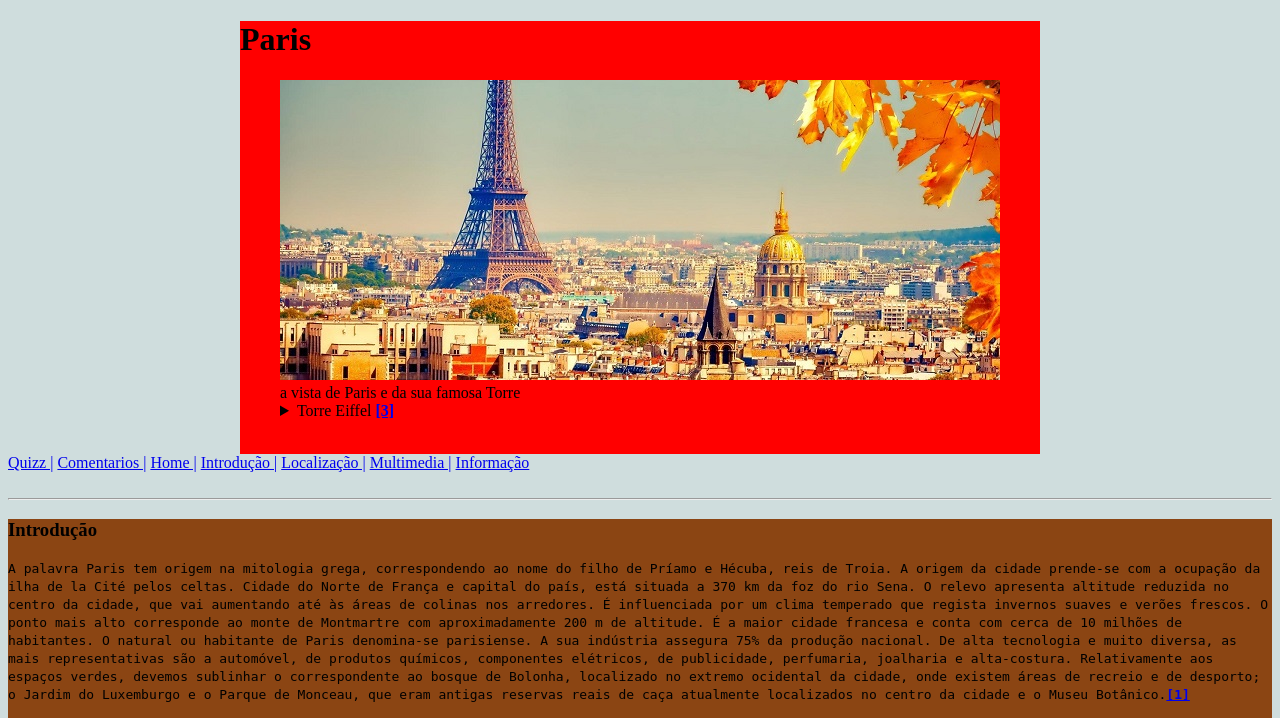
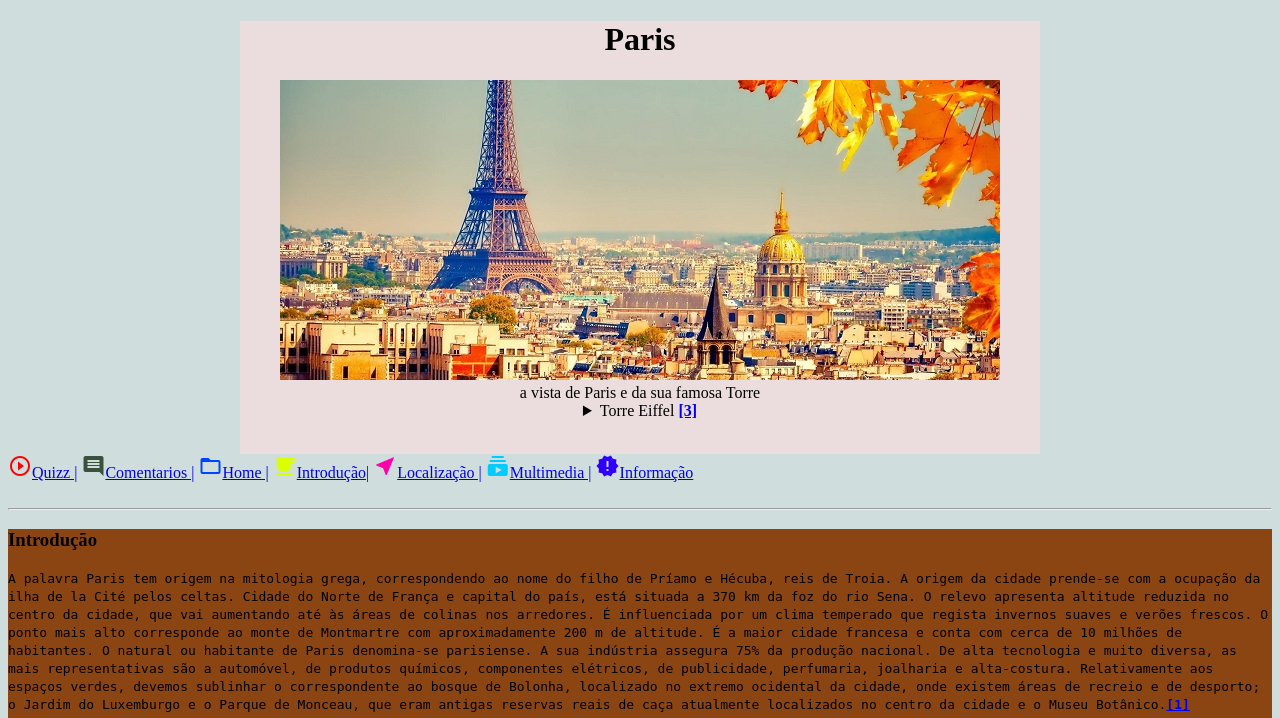
Before and after one commit to claudio-21902813/pw-lab, a PHP site: page /lab4/index.html in a window 1280 px wide. Shown: the top 718 px of the page. Run offline with PHP 8.4, Linux system fonts and the light colour scheme.

Commit message:
lab 4 desenvolvimento

```diff
--- a/lab4/estilos.css
+++ b/lab4/estilos.css
@@ -1,7 +1,8 @@
 body header {
-    background-color: red;
+    background-color: rgb(235, 221, 221);
     margin: auto;
     width: 800px;
+    text-align: center;
 }
 
 header ~ main {
--- a/lab4/index.html
+++ b/lab4/index.html
@@ -4,6 +4,7 @@
     <head>
         <link rel="shortcut icon" type="image/x-icon" href="imagens/favicon.ico"/>
         <link rel="stylesheet" href="estilos.css">
+        <link href="https://fonts.googleapis.com/icon?family=Material+Icons" rel="stylesheet">
         <meta charset="utf-8">
         <meta name="description" content="Descricao de uma cidade">
         <meta name="keywords" content="HTML,Web,Paris">
@@ -26,13 +27,13 @@
         </header>
 
         <nav>
-            <a href="quizz.html">Quizz |</a>
-            <a href="comentarios.html">Comentarios |</a>
-            <a href="../index.html">Home |</a>
-            <a href="index.html">Introdução |</a>
-            <a href="local.html">Localização |</a>
-            <a href="multimedia.html">Multimedia |</a>
-            <a href="info.html">Informação</a>
+            <a href="quizz.html"><i class="material-icons" style="font-size:24px;color:red">play_circle_outline</i>Quizz |</a>
+            <a href="comentarios.html"><i class="material-icons" style="font-size:24px;color:rgb(58, 82, 59)">comment</i>Comentarios |</a>
+            <a href="../index.html"><i class="material-icons" style="font-size:24px;color:rgb(0, 68, 255)">folder_open</i>Home |</a>
+            <a href="index.html"><i class="material-icons" style="font-size:24px;color:rgb(217, 255, 0)">free_breakfast</i>Introdução|</a>
+            <a href="local.html"><i class="material-icons" style="font-size:24px;color:rgb(255, 0, 170)">near_me</i>Localização |</a>
+            <a href="multimedia.html"><i class="material-icons" style="font-size:24px;color:rgb(0, 204, 255)">subscriptions</i>Multimedia |</a>
+            <a href="info.html"><i class="material-icons" style="font-size:24px;color:rgb(47, 0, 255)">new_releases</i>Informação</a>
         </nav>
         <br>
 
```
